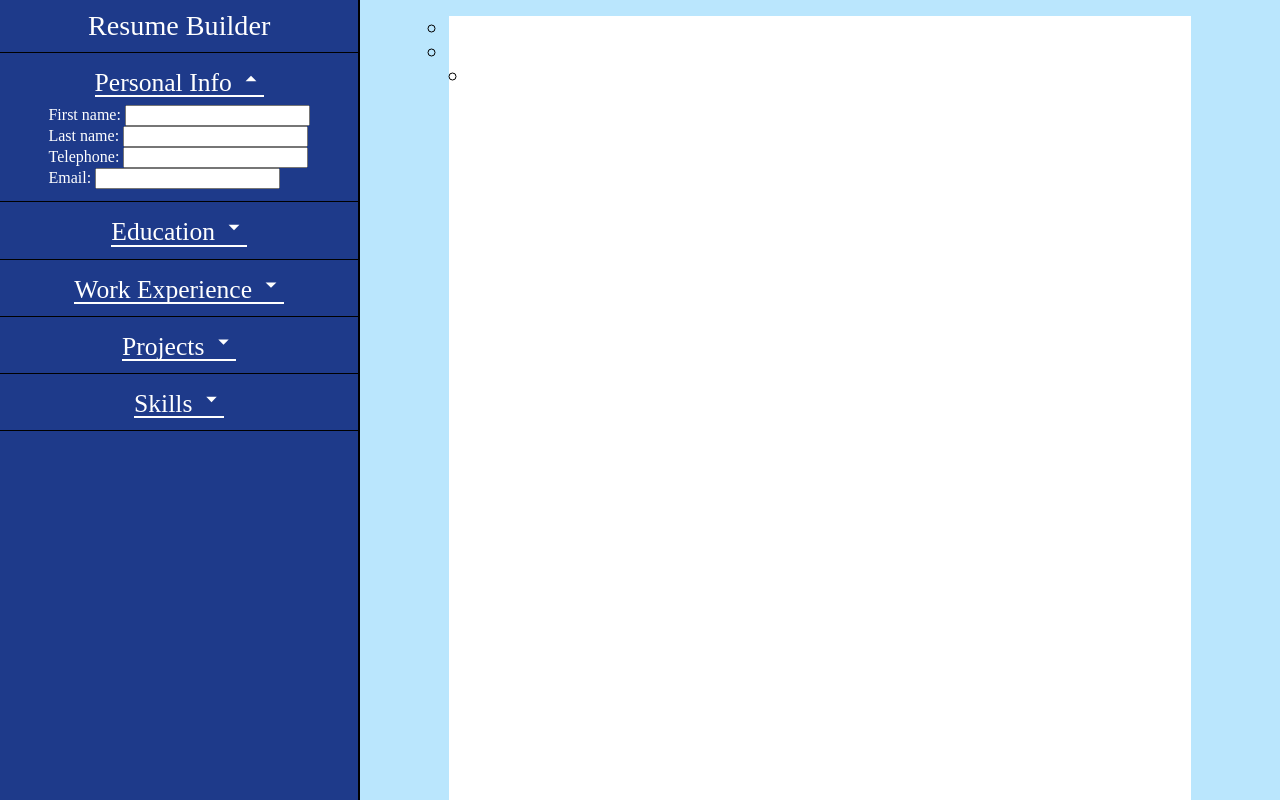
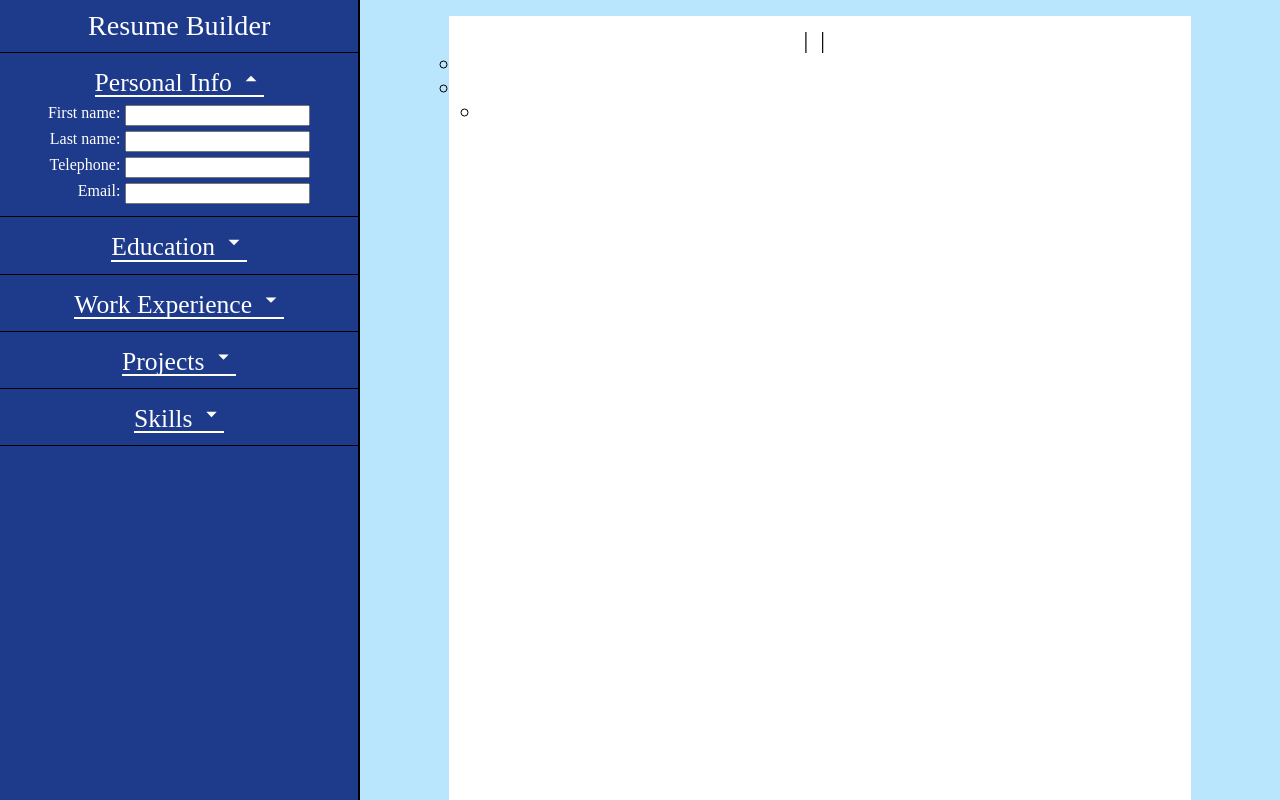
Before and after one commit to NMGVox/resume-builder, a React (Vite) app in the folder resume-builder/: page / in a window 1280 px wide. Both pictures are taken after a click on the picture 250 px from the left and 77 px from the top of the page. Shown: the top 800 px of the page. Built offline with nearby package versions, Linux system fonts and the light colour scheme.

Commit message:
Update resume and input styling

```diff
--- a/resume-builder/src/App.css
+++ b/resume-builder/src/App.css
@@ -33,7 +33,6 @@ body {
   gap:1vh;
 }
 
-
 .category-header {
   font-size: 2vw;
   border-bottom: 2px solid white;
@@ -43,6 +42,16 @@ body {
   width: 2vw;
   height: auto;
   filter: invert(100%) sepia(0%) saturate(7470%) hue-rotate(62deg) brightness(105%) contrast(109%);
+}
+
+.inputWrapper {
+  display: grid;
+  grid-template-columns: max-content max-content;
+  gap: 5px;
+}
+
+.inputWrapper label {
+  text-align: right;
 }
 
 .resume-display {
@@ -66,9 +75,27 @@ body {
   background-color:  white;
   color:black;
   font-size: 24px;
+  box-sizing: border-box;
+  padding: 1.5vh;
 }
 
 
 li {
   list-style: circle;
 }
+
+.fullName {
+  text-align: center;
+  font-size: 2vw;
+}
+
+.personal-group {
+  width:100%;
+  text-align: center;
+  display:flex;
+  justify-content: center;
+}
+
+.personal-group h4::after {
+  content: ' | \00a0';
+}
--- a/resume-builder/src/App.jsx
+++ b/resume-builder/src/App.jsx
@@ -456,9 +456,11 @@ function App() {
       </div>
       <div className="resume-display">
         <div className="resume">
-          <h1>{fullName}</h1>
-          <h1>{personalInfo.phoneNumber}</h1>
-          <h1>{personalInfo.email}</h1>
+          <h2 className='fullName' >{fullName}</h2>
+          <div className="personal-group">
+            <h4>{personalInfo.phoneNumber}</h4>
+            <h4>{personalInfo.email}</h4>
+          </div>
           {
             educationInfo.map((education) => {
               return(
--- a/resume-builder/src/components/personalInfo.jsx
+++ b/resume-builder/src/components/personalInfo.jsx
@@ -2,13 +2,17 @@
 export default function PersonalInfo( { updateFirst, updateLast, updatePhone, updateEmail, vals } ) {
     return (
         <div className="inputWrapper">
-            <div className="inputPair">
-                <label htmlFor="firstname">First name: </label>
-                <input onChange={(e) => updateFirst(e)} type="text" name="firstname" id="firstname" value={vals.firstName}/>
-            </div>
-            <div className="inputPair"><label htmlFor="lastname">Last name: </label><input onChange={(e) => updateLast(e)} type="text" name="lastname" id="lastname" value={vals.lastName}/></div>
-            <div className="inputPair"><label htmlFor="phone">Telephone: </label><input onChange={(e) => updatePhone(e)} type="tel" name="phone" id="phone" value={vals.phoneNumber}/></div>
-            <div className="inputPair"><label htmlFor="email">Email: </label><input onChange={(e) => updateEmail(e)} type="email" name="email" id="email" value={vals.email}/></div>
+            <label htmlFor="firstname">First name: </label>
+            <input onChange={(e) => updateFirst(e)} type="text" name="firstname" id="firstname" value={vals.firstName}/>
+
+            <label htmlFor="lastname">Last name: </label>
+            <input onChange={(e) => updateLast(e)} type="text" name="lastname" id="lastname" value={vals.lastName}/>
+
+            <label htmlFor="phone">Telephone: </label>
+            <input onChange={(e) => updatePhone(e)} type="tel" name="phone" id="phone" value={vals.phoneNumber}/>
+
+            <label htmlFor="email">Email: </label>
+            <input onChange={(e) => updateEmail(e)} type="email" name="email" id="email" value={vals.email}/>
         </div>
     )
 }
```
